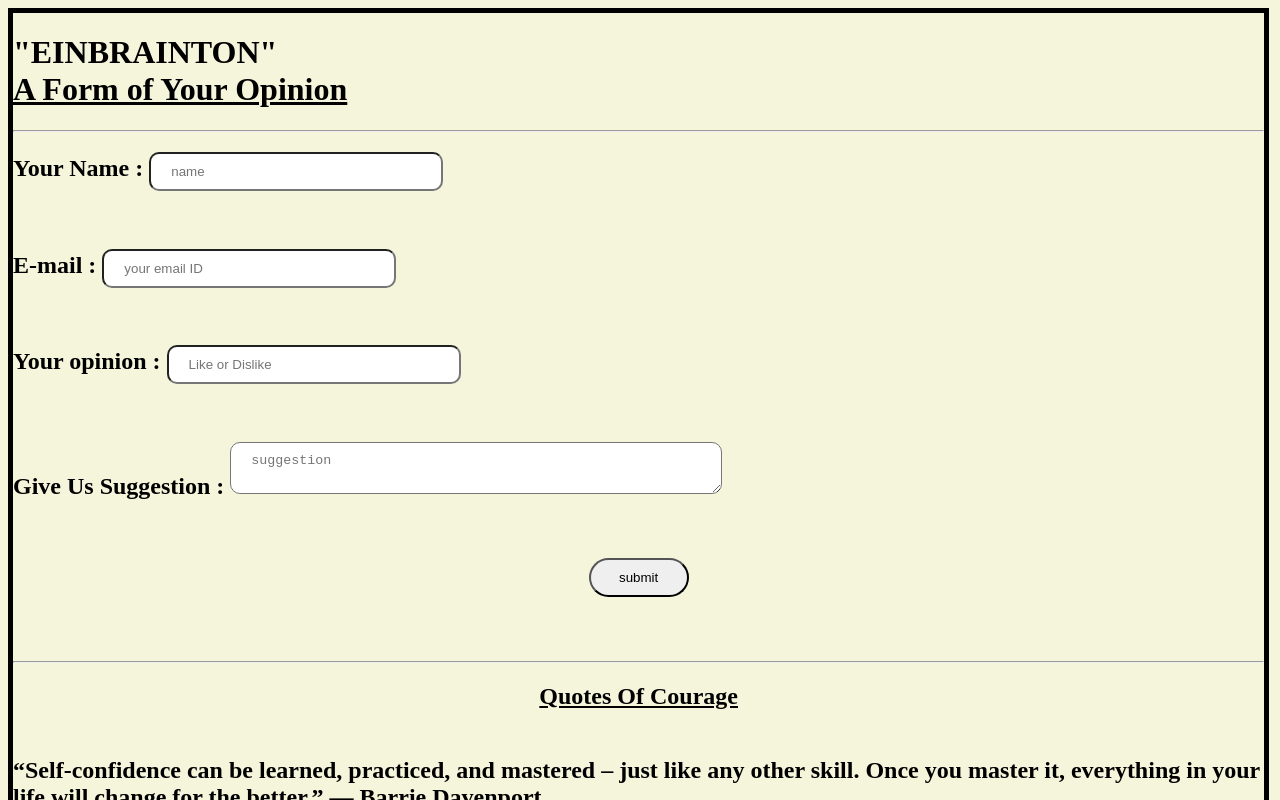
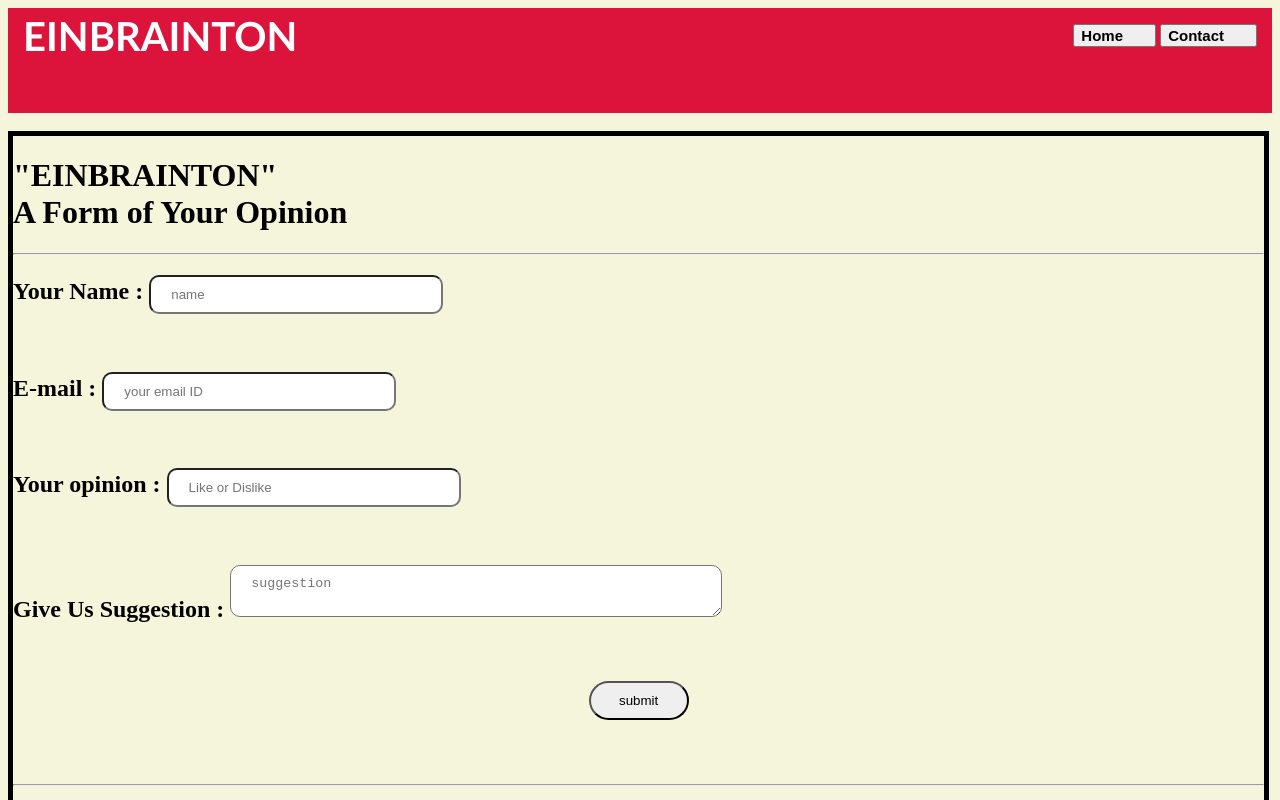
Before and after one commit to ibrahim-200-c/Registration-, a plain HTML site: page index.html in a window 1280 px wide. Shown: the top 800 px of the page. Drawn offline with Linux system fonts and the light colour scheme.

Commit message:
Update index.html

```diff
--- a/index.html
+++ b/index.html
@@ -2,9 +2,45 @@
 <html>
 <head>
 <title> Your suggestion</title>
+<style type="text/css">
+        *{
+            text-decoration: none;
+        }
+        .navbar{
+            background: crimson; font-family: calibri;  padding-right: 15px; padding-left: 15px;
 
+            height: 105px;
+
+        }
+        .navdiv{
+            display: flex; align-items: center; justify-content:space-between;
+        }
+        .logo a{
+            font-size: 40px; font-weight: 600; color: white;
+        }
+        li{
+            list-style: none; display: inline-block;
+        }
+        li a{
+            color: black; font-size: 15px; font-weight: bold; margin-right: 25px;
+        }
+
+        </style>
 </head>
 <body bgcolor="beige"  >
+  <nav class="navbar">
+<div class="navdiv">
+    <div class="logo"><a href="#">EINBRAINTON</a></div>
+<ul>
+    <li>
+        <button ><a href="#">Home</a></button>
+        <button ><a href="tel: 01792108310">Contact</a></button>
+    </li>
+</ul>
+</div>
+
+    </nav>
+  <br>
   <div style="border:5px solid black ; width : 99%; height: 99%;">
 <div class="contact-container">
 <form action="https://api.web3forms.com/submit" method="POST" class="">
```
